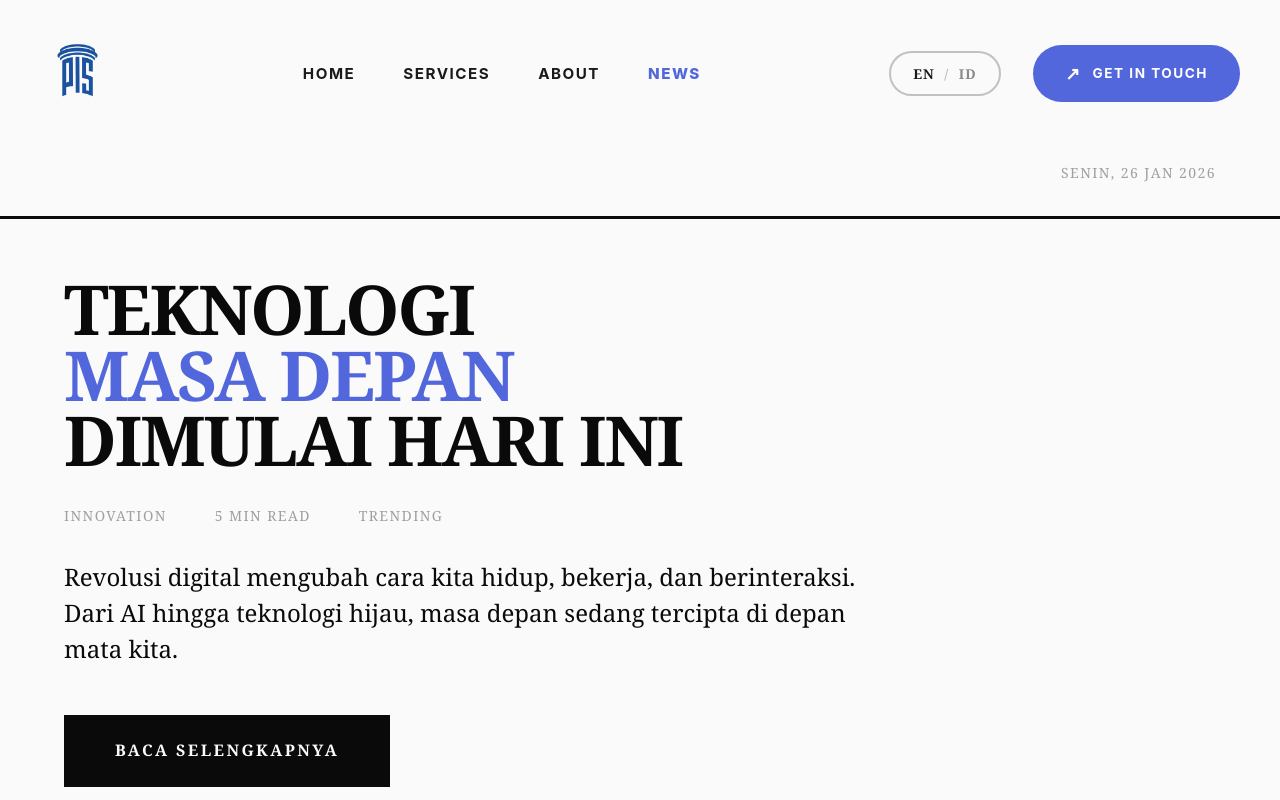
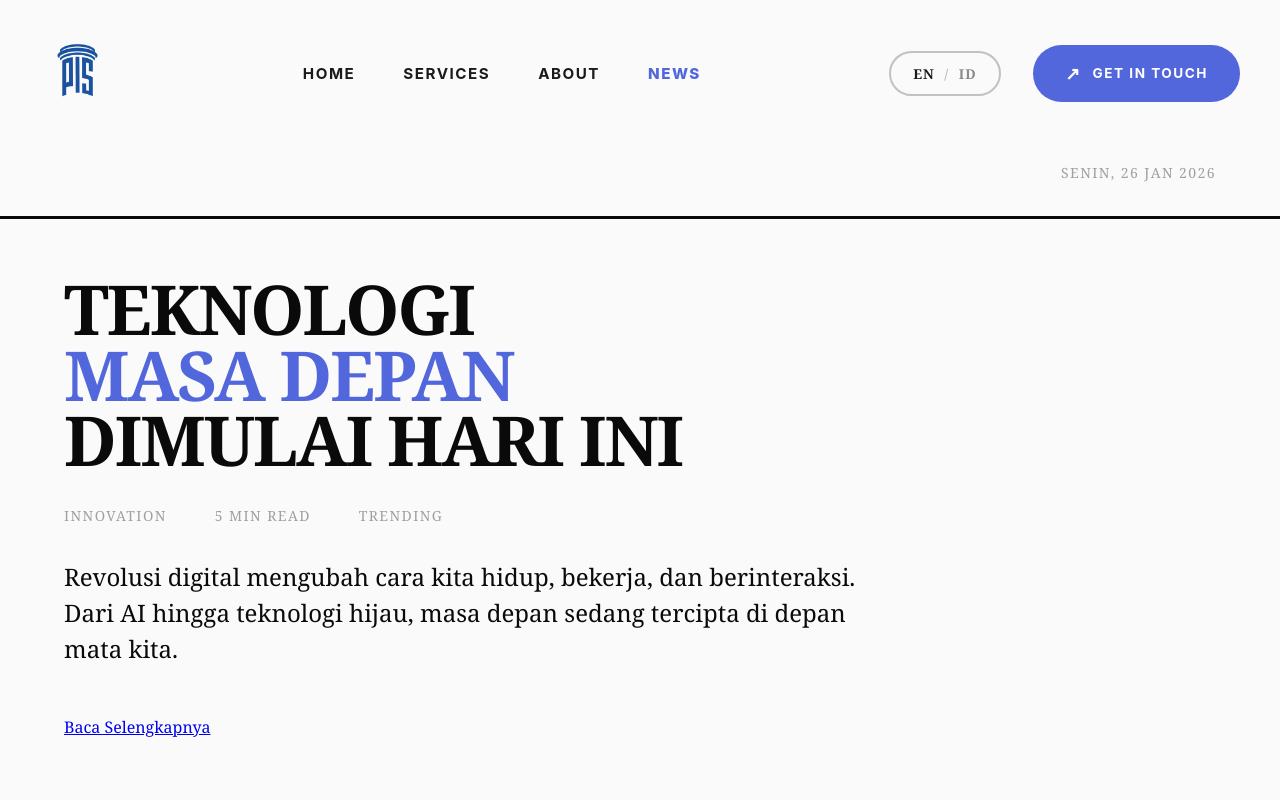
Before and after one commit to Antoniyo123/pilartrust, a React (Create React App) app: page /news in a window 1280 px wide. Shown: the top 800 px of the page. Built offline with nearby package versions, Linux system fonts and the light colour scheme.

Commit message:
change hreF

```diff
--- a/src/components/News/News.jsx
+++ b/src/components/News/News.jsx
@@ -95,7 +95,8 @@ const News = () => {
           <p className="hero-news-excerpt">
             Revolusi digital mengubah cara kita hidup, bekerja, dan berinteraksi. Dari AI hingga teknologi hijau, masa depan sedang tercipta di depan mata kita.
           </p>
-          <a href="#" className="read-more">Baca Selengkapnya</a>
+          <a href="/news/detail">Baca Selengkapnya</a>
+
         </section>
 
         {/* Featured & Sidebar Grid */}
@@ -107,7 +108,7 @@ const News = () => {
             <p>
               Implementasi AI dalam berbagai sektor industri menunjukkan pertumbuhan eksponensial. Dari otomasi manufaktur hingga personalisasi layanan kesehatan, teknologi ini membuka peluang baru yang sebelumnya tidak terbayangkan. Para ahli memperkirakan dampak ekonomi global mencapai triliunan dollar dalam dekade mendatang.
             </p>
-            <a href="#" className="read-link">Baca Artikel →</a>
+            <a href="/news/detail" className="read-link">Baca Artikel →</a>
           </article>
 
           {/* Sidebar */}
@@ -131,7 +132,7 @@ const News = () => {
                 <span className="category">{article.category}</span>
                 <h3>{article.title}</h3>
                 <p>{article.excerpt}</p>
-                <a href="#" className="read-link">Selengkapnya →</a>
+                <a href="/news/detail" className="read-link">Selengkapnya →</a>
               </article>
             ))}
           </div>
```
